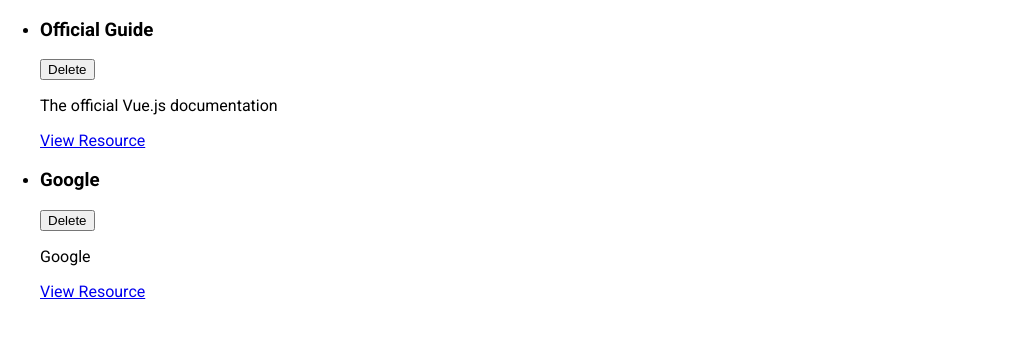
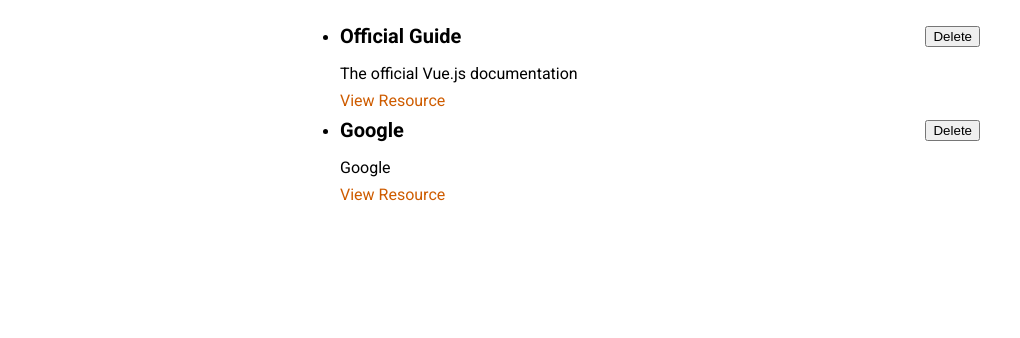
Before and after one commit to romanlesnoy/learning-resources-vue, a Vue app: page / in a window 1280 px wide. Shown: the top 338 px of the page, without its empty margins (0-1020 px from the left). Built offline with nearby package versions, Linux system fonts and the light colour scheme.

Commit message:
Add styles to a LearningResource..vue

```diff
--- a/src/components/learning-resources/LearningResource.vue
+++ b/src/components/learning-resources/LearningResource.vue
@@ -19,4 +19,34 @@ export default {
 };
 </script>
 
-<style scoped></style>
+<style scoped>
+li {
+    margin: auto;
+    max-width: 40rem;
+}
+
+header {
+    display: flex;
+    justify-content: space-between;
+    align-items: center;
+}
+
+h3 {
+    font-size: 1.25rem;
+    margin: 0.5rem 0;
+}
+
+p {
+    margin: 0.5rem 0;
+}
+
+a {
+    text-decoration: none;
+    color: #ce5c00;
+}
+
+a:hover,
+a:active {
+    color: #c89300;
+}
+</style>
```
